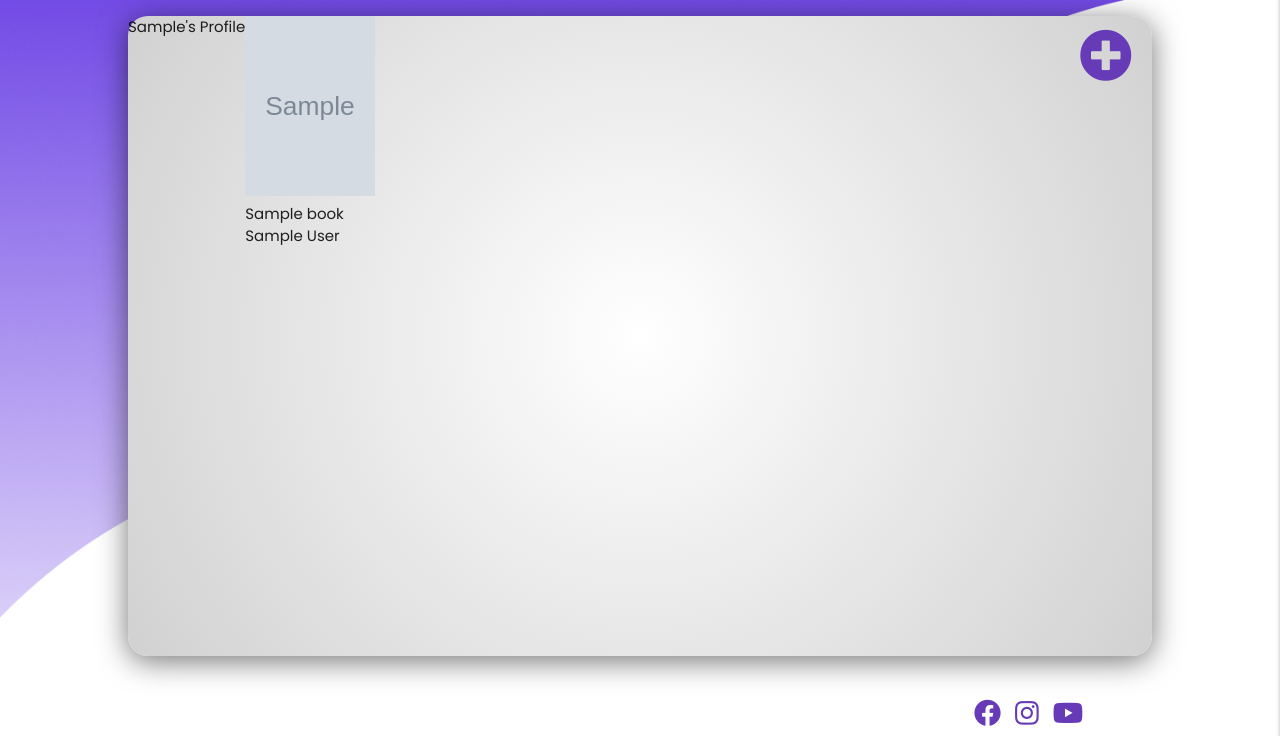
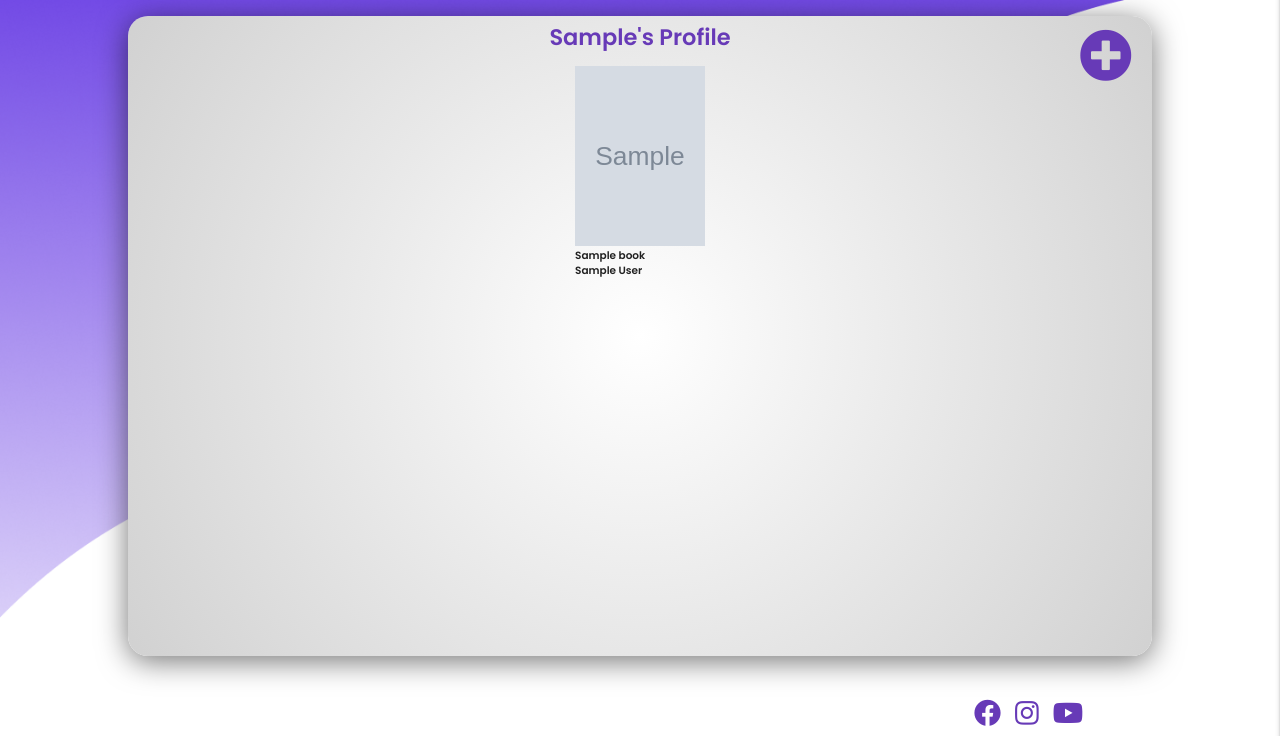
Before and after one commit to Henriqueperoni/CI-MS3-Books-World, a Flask app: page /profile/1 in a window 1280 px wide. Shown: the part 64-800 px from the top of the page. Run offline with Flask 2, Linux system fonts and the light colour scheme; the visitor is signed in with stand-in values (Sample User, id 1); grey boxes marked "Sample" are stand-in pictures; a database or web service that is not in the repository returns one stand-in record (values such as "Sample title"); some libraries are stand-ins or nearby versions.

Commit message:
Fix layout in profile

```diff
--- a/static/css/style.css
+++ b/static/css/style.css
@@ -131,7 +131,6 @@ footer {
     top: 50%;
     left: 50%;
     transform: translate(-50%, -50%);
-    display: flex;
     border-radius: 20px;
     box-shadow: 0px 5px 30px 0px rgba(0,0,0,0.55);
 }
@@ -142,15 +141,13 @@ footer {
 
 .container-ilustration {
     position: relative;
+    top: 50%;
+    transform: translatey(-50%);
 }
 
 .container-ilustration img {
     width: 80%;
     height: auto;
-    position: absolute;
-    top: 50%;
-    left: 50%;
-    transform: translate(-50%, -50%);
 }
 
 .container-sign h2 {
@@ -195,6 +192,7 @@ footer {
 
 /* Profile */
 
+/* Modal */
 .container-modal {
     width: 100vw;
     height: 100vh;
@@ -267,10 +265,60 @@ footer {
     cursor: pointer;
 }
 
-.book img{
+/* PROFILE CONTAINER */
+#profile-user {
+    position: absolute;
+    left: 50%;
+    transform: translate(-50%);
+    margin-top: 5px;
+    font-size: 1.5rem;
+    font-weight: 600;
+}
+
+.books {
+    margin: 40px;
+    display: flex;
+    flex-wrap: wrap;
+    justify-content: space-evenly;
+}
+
+.book {
+    margin: 10px;
+}
+
+.book img {
     height: 180px;
     width: 130px;
+    margin-bottom: -5px;
+    cursor: pointer;
 }
+
+.book p {
+    max-width: 130px;
+    font-size: 0.7rem;
+    font-weight: 600;
+}
+
+
+
+
+
+
+
+
+
+
+
+
+
+
+
+
+
+
+
+
+
 
 
 .flashes {
--- a/templates/profile.html
+++ b/templates/profile.html
@@ -52,20 +52,20 @@
             {% endwith %}
         </section>
 
-		<div>
+		<div id="profile-user" class="deep-purple-text">
             {{ username.capitalize() }}'s Profile
         </div>
 
         <div class="books">
             <button id="add-book"><i class="fas fa-plus-circle deep-purple-text"></i></button>
-            <div class="book">
-                {% for book in books %}
+            {% for book in books %}
+                <div class="book">
                     <img src="{{ book.img_url }}" alt=""><br>
-                    <p>{{ book.book_name }}<br></p>
-                    <p>{{ book.book_author }}<br></p>
-                    <!-- {{ book.book_review }}<br> -->
-                {% endfor %}
-        </div>
+                    <p>{{ book.book_name }}</p>
+                    <p>{{ book.book_author }}</p>
+                    <!-- {{ book.book_review }} -->
+                </div>
+            {% endfor %}
 
 
 
```
